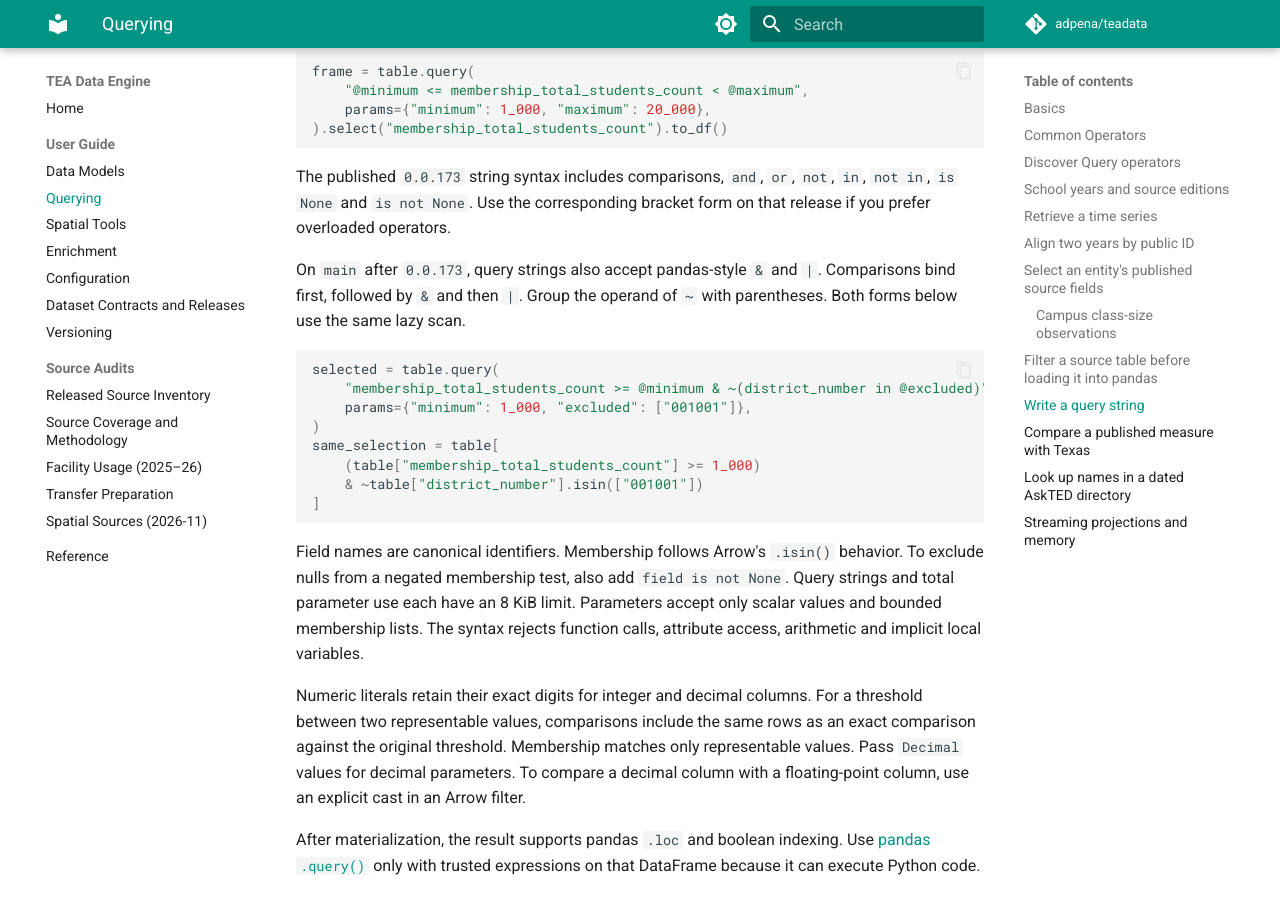
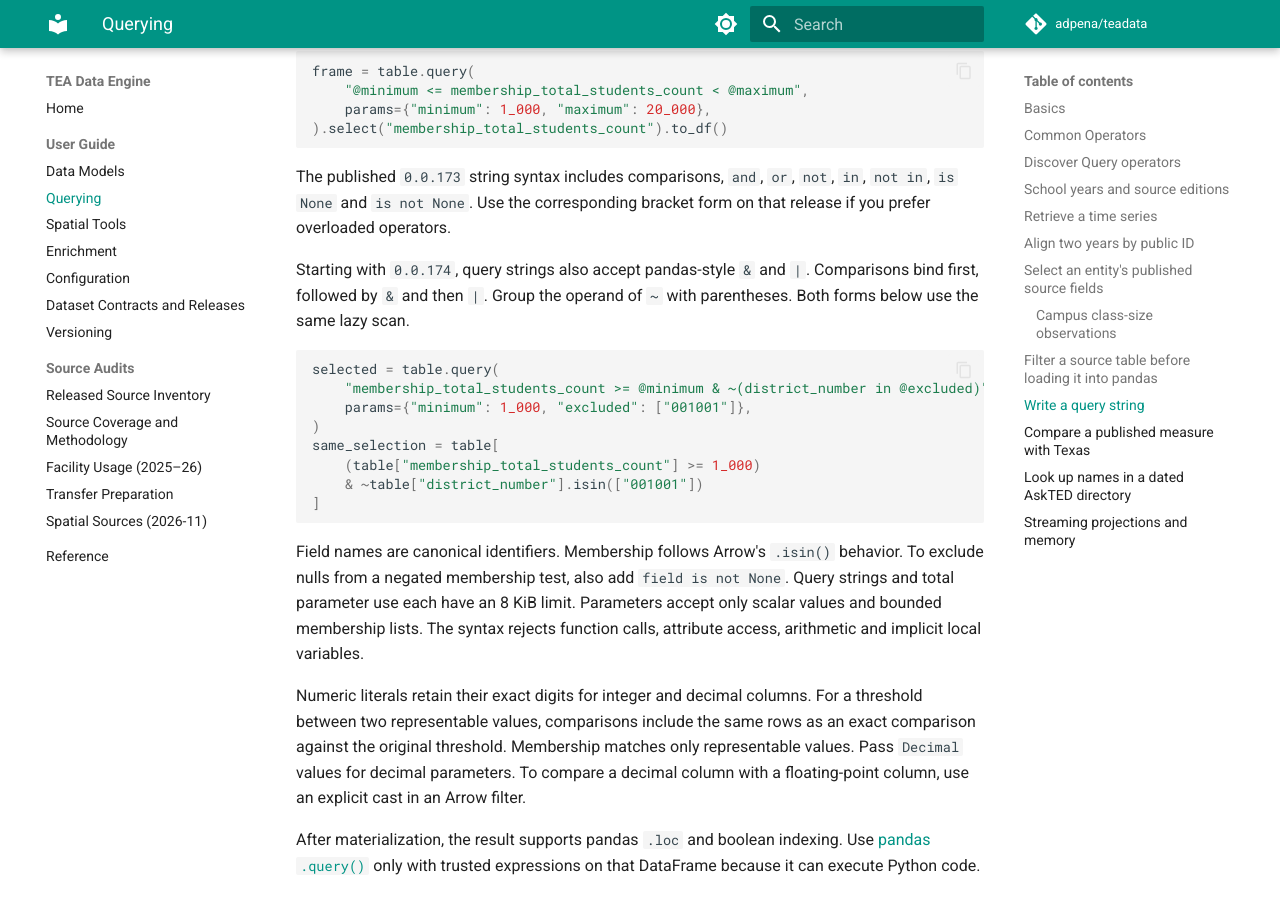
Before and after one commit to adpena/teadata, an MkDocs documentation site: the page built from docs/querying.md, in a window 1280 px wide and 900 px high, scrolled down 13275 px. Built offline with MkDocs 1.6.1 and Material for MkDocs 9.7.7, drawn with Linux system fonts in a browser that asks for light colours; comment, search, counter and statistics services are not loaded.

Commit message:
Release TEA Data 0.0.174

````diff
--- a/docs/querying.md
+++ b/docs/querying.md
@@ -639,9 +639,9 @@ The published `0.0.173` string syntax includes comparisons, `and`, `or`,
 `not`, `in`, `not in`, `is None` and `is not None`. Use the corresponding
 bracket form on that release if you prefer overloaded operators.
 
-On `main` after `0.0.173`, query strings also accept pandas-style `&` and
-`|`. Comparisons bind first, followed by `&` and then `|`. Group the operand
-of `~` with parentheses. Both forms below use the same lazy scan.
+Starting with `0.0.174`, query strings also accept pandas-style `&` and `|`.
+Comparisons bind first, followed by `&` and then `|`. Group the operand of
+`~` with parentheses. Both forms below use the same lazy scan.
 
 ```python
 selected = table.query(
--- a/pyproject.toml
+++ b/pyproject.toml
@@ -4,7 +4,7 @@ build-backend = "setuptools.build_meta"
 
 [project]
 name = "teadata"
-version = "0.0.173"
+version = "0.0.174"
 description = "Pythonic data engine for Texas education datasets"
 authors = [{name="Alejandro Peña", email="adpena@gmail.com"}]
 readme = "README.md"
````
Also changed, not shown: 1 other file.
